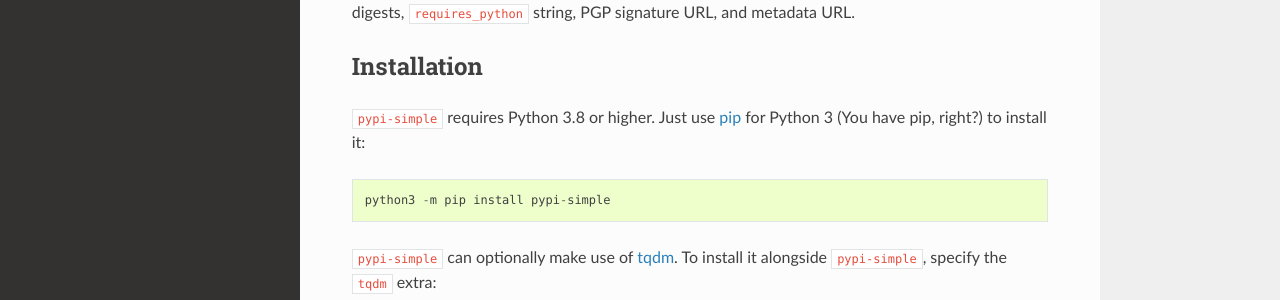
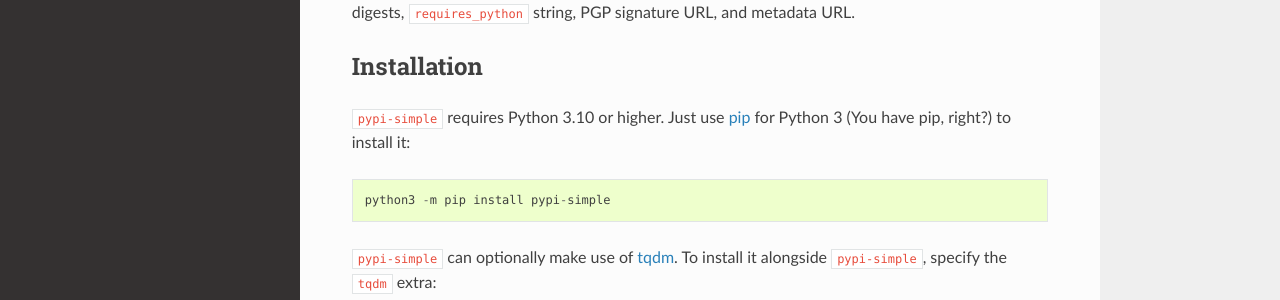
Before and after one commit to jwodder/pypi-simple, a Sphinx documentation site: the page built from docs/index.rst, in a window 1280 px wide and 900 px high. Shown: the part 412-712 px from the top of the window. Built offline with Sphinx 7.4.7 and the Read the Docs theme 3.1.0, drawn with Linux system fonts in a browser that asks for light colours.

Commit message:
Drop support for Python 3.8 & 3.9

```diff
--- a/README.rst
+++ b/README.rst
@@ -41,7 +41,7 @@
 
 Installation
 ============
-``pypi-simple`` requires Python 3.8 or higher.  Just use `pip
+``pypi-simple`` requires Python 3.10 or higher.  Just use `pip
 <https://pip.pypa.io>`_ for Python 3 (You have pip, right?) to install it::
 
     python3 -m pip install pypi-simple
--- a/docs/changelog.rst
+++ b/docs/changelog.rst
@@ -6,6 +6,7 @@
 v1.9.0 (in development)
 -----------------------
 - Support Python 3.14
+- Drop support for Python 3.8 and 3.9
 
 
 v1.8.0 (2025-09-03)
--- a/docs/index.rst
+++ b/docs/index.rst
@@ -29,7 +29,7 @@
 
 Installation
 ============
-``pypi-simple`` requires Python 3.8 or higher.  Just use `pip
+``pypi-simple`` requires Python 3.10 or higher.  Just use `pip
 <https://pip.pypa.io>`_ for Python 3 (You have pip, right?) to install it::
 
     python3 -m pip install pypi-simple
--- a/pyproject.toml
+++ b/pyproject.toml
@@ -7,7 +7,7 @@
 dynamic = ["version"]
 description = "PyPI Simple Repository API client library"
 readme = "README.rst"
-requires-python = ">=3.8"
+requires-python = ">=3.10"
 license = "MIT"
 license-files = ["LICENSE"]
 authors = [
@@ -26,8 +26,6 @@
     "Development Status :: 5 - Production/Stable",
     "Programming Language :: Python :: 3",
     "Programming Language :: Python :: 3 :: Only",
-    "Programming Language :: Python :: 3.8",
-    "Programming Language :: Python :: 3.9",
     "Programming Language :: Python :: 3.10",
     "Programming Language :: Python :: 3.11",
     "Programming Language :: Python :: 3.12",
```
Also changed, not shown: CHANGELOG.md (+1 -0 lines), 2 other files.
